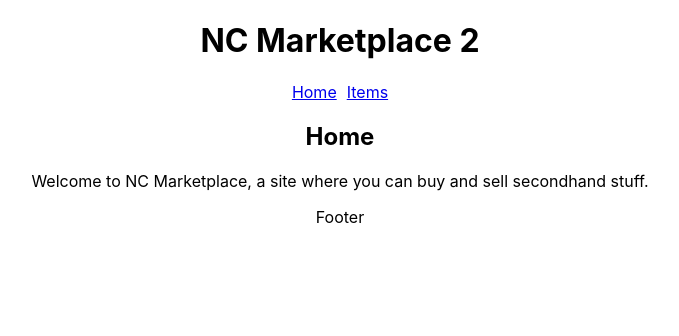
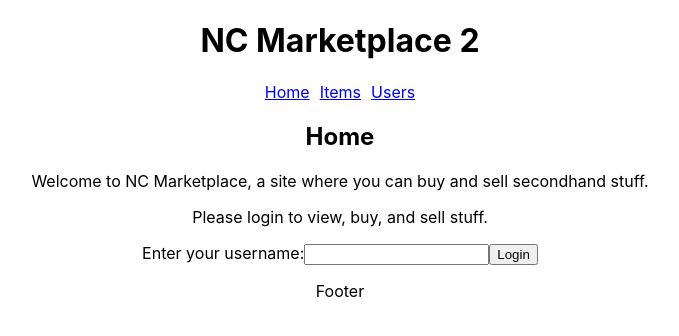
Before and after one commit to johnnyfwk/fe-nc-marketplace-2, a React (Create React App) app: page / in a window 1280 px wide. Shown: the top 336 px of the page, without its empty margins (300-979 px from the left). Built offline with nearby package versions, Linux system fonts and the light colour scheme; no server answers.

Commit message:
Completed view all items and items by category.

```diff
--- a/src/App.css
+++ b/src/App.css
@@ -7,8 +7,17 @@
   text-align: center;
 }
 
+img {
+  width: 100%;
+  max-width: 400px;
+}
+
 nav {
   display: flex;
   justify-content: center;
   gap: 10px;
 }
+
+#username-does-not-exist {
+  color: red;
+}
--- a/src/App.js
+++ b/src/App.js
@@ -13,31 +13,43 @@ Functionality:
 - A user can view the items in their basket
 - A user can remove items from their basket
 - A user can create a new user profile
-
-Endpoints and states:
-/ - Homepage - does not require access to any states
-/items - View all items - [availableItems, updateAvailableItems]
-
 */
 
 import './App.css';
+import { useState, useEffect } from 'react';
 import { Routes, Route } from 'react-router-dom';
+import * as api from './api';
 import Header from './Components/Header';
 import Nav from './Components/Nav';
 import Home from './Components/Home';
 import Items from './Components/Items';
 import Footer from './Components/Footer';
 import SingleProduct from './Components/SingleProduct';
+import OrderConfirmation from './Components/OrderConfirmation';
+import Users from './Components/Users';
 
 function App() {
+  const [allUsers, updateAllUsers] = useState( [] );
+  const [loggedInUsername, updateLoggedInUsername] = useState("Ant");
+
+  useEffect(() => {
+    api.getUsers()
+        .then((users) => {
+            updateAllUsers(users);
+        })
+  }, []);
+
   return (
     <div className="App">
       <Header />
       <Nav />
+      {/* {loggedInUsername ? <Nav /> : null} */}
       <Routes>
-        <Route path="/" element={<Home />}></Route>
-        <Route path="/items" element={<Items />}></Route>
-        <Route path="/items/:item_id" element={<SingleProduct />}></Route>
+        <Route path="/" element={<Home allUsers={allUsers} updateLoggedInUsername={updateLoggedInUsername}/>}></Route>
+        <Route path="/items" element={<Items loggedInUsername={loggedInUsername}/>}></Route>
+        <Route path="/items/:item_id" element={<SingleProduct loggedInUsername={loggedInUsername}/>}></Route>
+        <Route path="/order-confirmation" element={<OrderConfirmation />}></Route>
+        <Route path="/users" element={<Users allUsers={allUsers} updateAllUsers={updateAllUsers}/>}></Route>
       </Routes>
       <Footer />
     </div>
--- a/src/Components/DisplayItems.jsx
+++ b/src/Components/DisplayProducts.jsx
@@ -1,7 +1,7 @@
 import { Link } from 'react-router-dom';
 
-function DisplayItems( {availableItems, selectedCategory} ) {
-    const renderItems = availableItems.map((item) => {
+function DisplayProducts( {availableProducts, selectedCategory} ) {
+    const renderItems = availableProducts.map((item) => {
         return <div key={item.item_id}>
             <h3>{item.item_name}</h3>
             <img src={item.img_url} alt={item.item_name}></img>
@@ -18,4 +18,4 @@ function DisplayItems( {availableItems, selectedCategory} ) {
     )
 }
 
-export default DisplayItems;
+export default DisplayProducts;
--- a/src/Components/Home.jsx
+++ b/src/Components/Home.jsx
@@ -1,8 +1,45 @@
-function Home() {
+import { useState } from 'react';
+
+function Home( {allUsers, updateLoggedInUsername} ) {
+    const [usernameInput, updateUsernameInput] = useState();
+    const [doesUsernameExist, updateDoesUsernameExist] = useState(true);
+
+    console.log(usernameInput, "<<<<<<<<<<<<<< usernameInput");
+
+    const existingUsers = allUsers.map((user) => {
+        return user.username.toLowerCase();
+    })
+
+    function handleSubmit(event) {
+        updateDoesUsernameExist(true);
+        if (existingUsers.includes(usernameInput)) {
+            console.log("User is in the database");
+            updateLoggedInUsername(usernameInput);
+        }
+        else {
+            console.log("User is NOT in the database");
+            updateDoesUsernameExist(false);
+            event.preventDefault();
+        }
+    }
+
     return (
         <section>
             <h2>Home</h2>
             <p>Welcome to NC Marketplace, a site where you can buy and sell secondhand stuff.</p>
+            <p>Please login to view, buy, and sell stuff.</p>
+            <form onSubmit={handleSubmit} action="/items">
+                {doesUsernameExist ? null : <p id="username-does-not-exist">Username does not exist.</p>}
+                <label htmlFor="username">Enter your username:</label>
+                <input
+                    type="text"
+                    id="username"
+                    name="username"
+                    onChange={(event) => {updateUsernameInput(event.target.value)}}
+                    required>
+                </input>
+                <button>Login</button>
+            </form>
         </section>
     )
 }
--- a/src/Components/Items.jsx
+++ b/src/Components/Items.jsx
@@ -1,24 +1,26 @@
 import { useState, useEffect } from 'react';
 import * as api from '../api';
 import SelectCategory from './SelectCategory';
-import DisplayItems from './DisplayItems';
+import DisplayProducts from './DisplayProducts';
 
-function Items() {
-    const [availableItems, updateAvailableItems] = useState( [] );
+function Items( {loggedInUsername} ) {
+    const [availableProducts, updateAvailableProducts] = useState( [] );
     const [availableCategories, updateAvailableCategories] = useState( ["All"] );
     const [selectedCategory, updateSelectedCategory] = useState( "All" );
+
+    console.log(loggedInUsername, "<<<<<<<<<<< loggedInUsername");
 
     useEffect(() => {
         api.getItems()
             .then((items) => {
                 if (selectedCategory === "All") {
-                    updateAvailableItems(items);
+                    updateAvailableProducts(items);
                 }
                 else {
                     const itemsByCategory = items.filter((item) => {
                         return item.category_name === selectedCategory;
                     })
-                    updateAvailableItems(itemsByCategory);
+                    updateAvailableProducts(itemsByCategory);
                 }
             })
     }, [selectedCategory]);
@@ -35,7 +37,7 @@ function Items() {
         <section>
             <h2>Items</h2>
             <SelectCategory availableCategories={availableCategories} selectedCategory={selectedCategory} updateSelectedCategory={updateSelectedCategory}/>
-            <DisplayItems availableItems={availableItems} selectedCategory={selectedCategory}/>
+            <DisplayProducts availableProducts={availableProducts} selectedCategory={selectedCategory}/>
         </section>
     )
 }
--- a/src/Components/Nav.jsx
+++ b/src/Components/Nav.jsx
@@ -5,6 +5,7 @@ function Nav() {
         <nav>
             <Link to="/">Home</Link>
             <Link to="/items">Items</Link>
+            <Link to="/users">Users</Link>
         </nav>
     )
 }
--- /dev/null
+++ b/src/Components/OrderConfirmation.jsx
@@ -0,0 +1,9 @@
+function OrderConfirmation() {
+    return (
+        <div>
+            <h1>Order Confirmation</h1>
+        </div>
+    )
+}
+
+export default OrderConfirmation;
--- a/src/Components/SingleProduct.jsx
+++ b/src/Components/SingleProduct.jsx
@@ -2,9 +2,11 @@ import { useState, useEffect } from 'react';
 import { useParams } from 'react-router-dom';
 import * as api from '../api';
 
-function SingleProduct() {
+function SingleProduct( {loggedInUsername} ) {
     const itemId = useParams().item_id;
     const [singleProduct, updateSingleProduct] = useState( {} );
+
+    console.log(loggedInUsername, "<<<<<<<<   loggedInUsername");
 
     useEffect(() => {
         api.getProduct(itemId)
@@ -13,12 +15,21 @@ function SingleProduct() {
             })
     }, []);
 
+    function buyNow(event) {
+        event.preventDefault();
+        console.log("Buy Now button pressed.");
+    }
+
     return (
         <div>
             <h1>{singleProduct.item_name}</h1>
             <img src={singleProduct.img_url} alt={singleProduct.item_name}></img>
             <p>{singleProduct.description}</p>
             <p>Price: £{parseFloat(singleProduct.price)/100}</p>
+            <button>Add To Basket</button>
+            <form onSubmit={buyNow} action="/order-confirmation">
+                <button>Buy Now</button>
+            </form>
         </div>
     )
 }
--- /dev/null
+++ b/src/Components/Users.jsx
@@ -0,0 +1,21 @@
+function Users( {allUsers, updateAllUsers} ) {
+
+    console.log(allUsers, "<<<<<<< allUsers");
+
+    const renderAllUsers = allUsers.map((user) => {
+        return <div key={user.username}>
+            <h2>{user.username}</h2>
+            <img src={user.avatar_url} alt={user.username}></img>
+            <p>Kudos: {user.kudos}</p>
+        </div>
+    });
+
+    return (
+        <div>
+            <h1>Users</h1>
+            {renderAllUsers}
+        </div>
+    )
+}
+
+export default Users;
--- a/src/api.js
+++ b/src/api.js
@@ -30,3 +30,11 @@ export function getCategories() {
             return categories;
         })
 }
+
+export function getUsers() {
+    return apiBaseUrl
+        .get('/users')
+        .then((response) => {
+            return response.data.users;
+        })
+}
```
